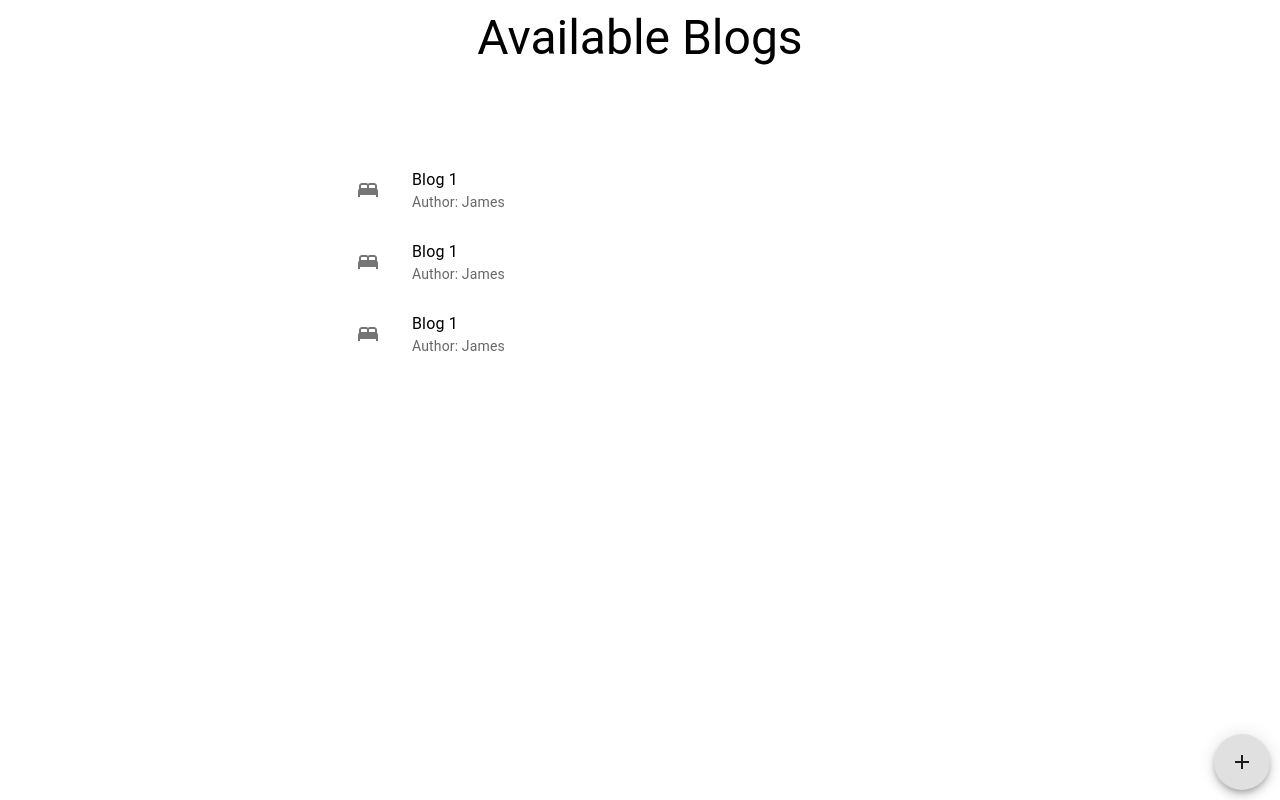
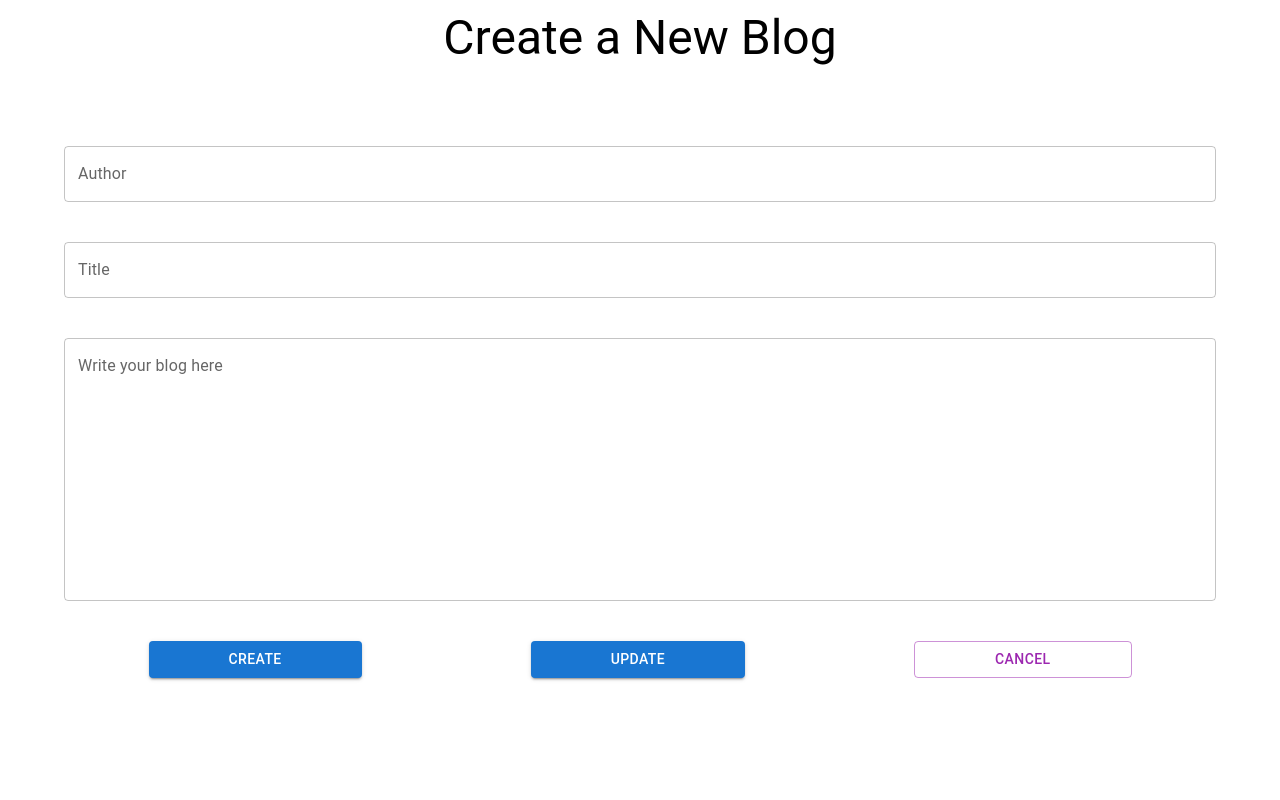
Before and after one commit to LassazVegaz/blogs-site, a React (Create React App) app in the folder frontend/: page / in a window 1280 px wide. Built offline with nearby package versions, Linux system fonts and the light colour scheme.

Commit message:
add edit blog page added

```diff
--- a/frontend/src/App.jsx
+++ b/frontend/src/App.jsx
@@ -1,9 +1,9 @@
-import { BlogsListPage } from "./pages/BogsListPage/BlogsListPage";
+import { AddEditBlogPage } from "./pages/AddBlogPage/AddEditBlogPage";
 
 function App() {
 	return (
 		<>
-			<BlogsListPage />
+			<AddEditBlogPage />
 		</>
 	);
 }
--- /dev/null
+++ b/frontend/src/pages/AddBlogPage/AddEditBlogPage.jsx
@@ -0,0 +1,69 @@
+import { Typography, Box, TextField, Button } from "@mui/material";
+import { PageContainer } from "../../components/PageContainer";
+
+export const AddEditBlogPage = () => {
+	return (
+		<PageContainer>
+			<Typography variant="h3" textAlign="center">
+				Create a New Blog
+			</Typography>
+
+			<Box
+				component="form"
+				sx={{
+					mt: 10,
+					display: "flex",
+					flexDirection: "column",
+					rowGap: 5,
+				}}
+			>
+				<TextField label="Author" fullWidth />
+
+				<TextField label="Title" fullWidth />
+
+				<TextField
+					label="Write your blog here"
+					fullWidth
+					multiline
+					minRows={10}
+				/>
+
+				<Box
+					sx={{
+						display: "flex",
+						justifyContent: "space-around",
+					}}
+				>
+					<Button
+						type="submit"
+						variant="contained"
+						sx={{
+							px: 10,
+						}}
+					>
+						Create
+					</Button>
+					<Button
+						type="submit"
+						variant="contained"
+						sx={{
+							px: 10,
+						}}
+					>
+						Update
+					</Button>
+					<Button
+						type="submit"
+						variant="outlined"
+						color="secondary"
+						sx={{
+							px: 10,
+						}}
+					>
+						Cancel
+					</Button>
+				</Box>
+			</Box>
+		</PageContainer>
+	);
+};
```
